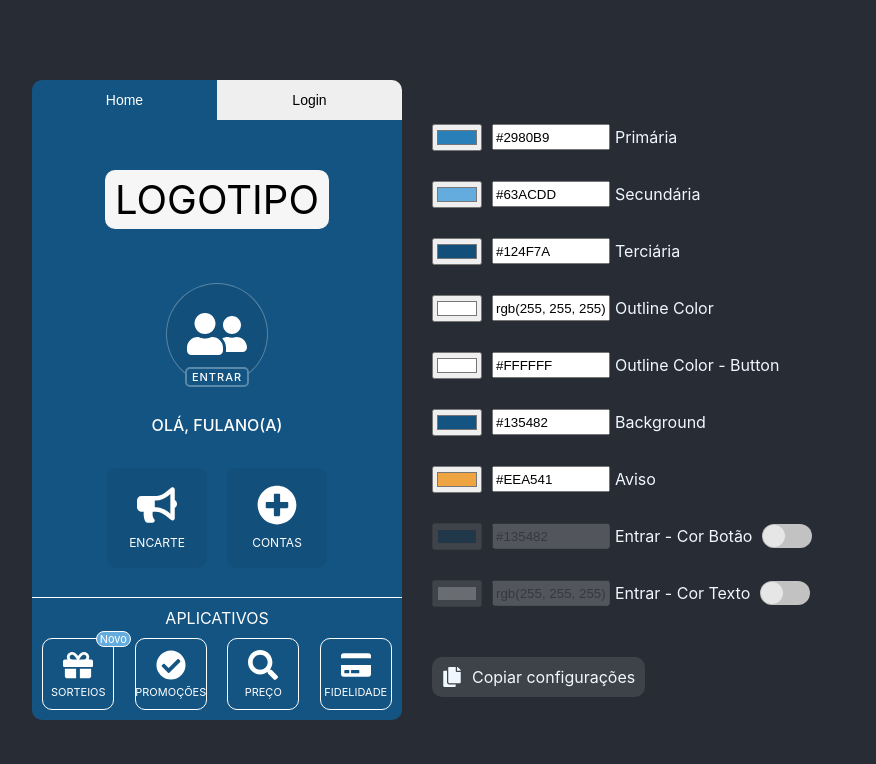
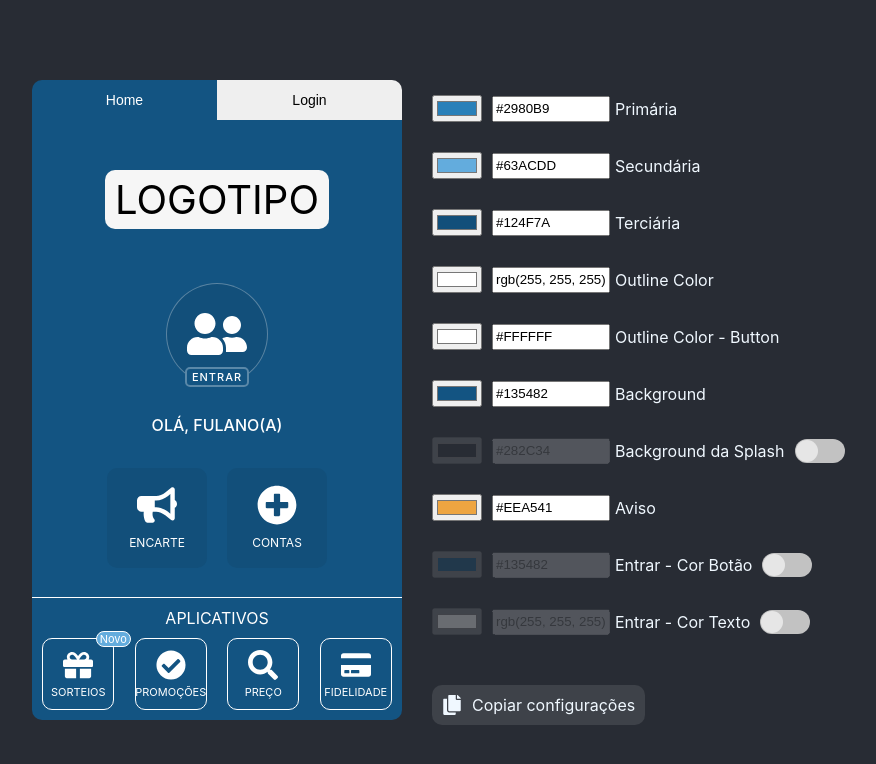
Before and after one commit to SidiBecker/app-variables, a React (Create React App) app: page / in a window 1280 px wide. Shown: the top 764 px of the page, without its empty margins (352-1228 px from the left). Built offline with nearby package versions, Linux system fonts and the light colour scheme.

Commit message:
added SPLASH_BACKGROUND

```diff
--- a/src/Utils/ColorsEnum.ts
+++ b/src/Utils/ColorsEnum.ts
@@ -44,6 +44,14 @@ export const ColorsEnum = {
     optional: false,
 	hashtag: true
   },
+  SPLASH_BACKGROUND: {
+    variable: '--splash-background',
+    name: 'Background da Splash',
+    config: 'SPLASH_BACKGROUND',
+    type: 'hex',
+    optional: true,
+	  hashtag: true
+  },
   WARNING: {
     variable: '--warning',
     name: 'Aviso',
@@ -76,6 +84,7 @@ export const AllColors = [
   ColorsEnum.OUTLINE_COLOR,
   ColorsEnum.OUTLINE_COLOR_BUTTON,
   ColorsEnum.BACKGROUND,
+  ColorsEnum.SPLASH_BACKGROUND,
   ColorsEnum.WARNING,
   ColorsEnum.LOGIN_BUTTON_COLOR,
   ColorsEnum.LOGIN_TEXT_COLOR,
--- a/src/components/Settings/Settings.tsx
+++ b/src/components/Settings/Settings.tsx
@@ -41,7 +41,9 @@ export const Settings = () => {
         ((name === ColorsEnum.BACKGROUND.variable &&
           colorObj.variable === ColorsEnum.LOGIN_BUTTON_COLOR.variable) ||
           (name === ColorsEnum.OUTLINE_COLOR.variable &&
-            colorObj.variable === ColorsEnum.LOGIN_TEXT_COLOR.variable))
+            colorObj.variable === ColorsEnum.LOGIN_TEXT_COLOR.variable) ||
+          (name === ColorsEnum.BACKGROUND.variable &&
+            colorObj.variable === ColorsEnum.SPLASH_BACKGROUND.variable))
       ) {
         colorObj.color = color;
         setColorVariable({ name: colorObj.variable, color });
@@ -58,6 +60,13 @@ export const Settings = () => {
     });
 
     if (!enabled) {
+      if (name === ColorsEnum.SPLASH_BACKGROUND.variable) {
+        onChangeColor({
+          name: ColorsEnum.BACKGROUND.variable,
+          color: getColorVariable(ColorsEnum.BACKGROUND.variable),
+        });
+      }
+
       if (name === ColorsEnum.LOGIN_BUTTON_COLOR.variable) {
         onChangeColor({
           name: ColorsEnum.BACKGROUND.variable,
--- a/src/reset.scss
+++ b/src/reset.scss
@@ -1,5 +1,6 @@
 :root {
   --background: #282c34;
+  --splash-background: #282c34;
 
   //Phone
   --phone-background: #135482;
```
Also changed, not shown: src/Utils/Utils.ts (+5 -5 lines), 1 other file (tests, documents, lock files or other folders).
